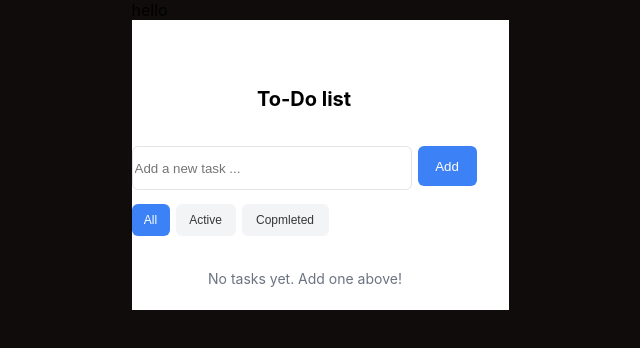
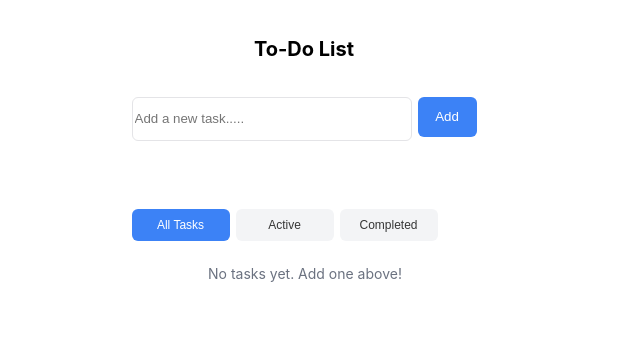
Before and after one commit to Bat-World/todoWithReact, a React (Create React App) app: page / in a window 1280 px wide. Shown: the top 348 px of the page, without its empty margins (320-960 px from the left). Built offline with nearby package versions, Linux system fonts and the light colour scheme.

Commit message:
addTaskFunction

```diff
--- a/src/App.css
+++ b/src/App.css
@@ -1,7 +1,7 @@
-body {
+/* body {
   padding: 0;
   margin: 0;
-  background-color: rgb(17, 12, 12);
+  background-color: rgb(255, 255, 255);
   display: flex;
   align-items: center;
   justify-content: center;
@@ -44,8 +44,10 @@ flex-direction: column;
 width: 280px;
 height: 40px;
 border-radius: 6px;
-border: 1px solid var(--border-border-border, #E4E4E7);
+border: 1px solid  #E4E4E7;
 }
+
+
 
 #addButton{
 width: 60px;
@@ -108,4 +110,115 @@ font-size: 14px;
 #lowerSection{
   width: 345px;
   height: 15px;
+} */
+
+
+body {
+  padding: 0;
+  margin: 0;
+  background-color: rgb(255, 255, 255);
+  display: flex;
+  align-items: center;
+  justify-content: center;
 }
+
+#container {
+  width: 377px;
+  height: 290px;
+  background-color: #fff;
+  display: flex;
+  justify-content: center;
+  flex-direction: column;
+}
+
+#upper-section {
+  width: 345px;
+  height: 187px;
+  display: flex;
+  flex-direction: column;
+  gap: 20px;
+}
+
+#title {
+  text-align: center;
+  font-size: 20px;
+  line-height: 28px;
+}
+
+#input-section {
+  display: flex;
+  flex-direction: row;
+  width: 345px;
+  height: 38px;
+  gap: 6px;
+}
+
+#input-box {
+  width: 280px;
+  height: 40px;
+  border-radius: 6px;
+  border: 1px solid #E4E4E7;
+}
+
+#add-button {
+  width: 60px;
+  height: 40px;
+  background-color: #3C82F6;
+  color: white;
+  border-radius: 6px;
+  border: none;
+}
+
+#task-states-section {
+  display: flex;
+  flex-direction: row;
+  width: 345px;
+  height: 42px;
+  gap: 6px;
+}
+
+#all-tasks-button {
+  width: 98px;
+  height: 32px;
+  border: none;
+  border-radius: 6px;
+  background-color: #3C82F6;
+  color: #fff;
+  font-size: 12px;
+}
+
+#active-tasks-button {
+  width: 98px;
+  height: 32px;
+  border: none;
+  border-radius: 6px;
+  background-color: #F3F4F6;
+  color: #363636;
+  font-size: 12px;
+}
+
+#completed-tasks-button {
+  width: 98px;
+  height: 32px;
+  border: none;
+  border-radius: 6px;
+  background-color: #F3F4F6;
+  color: #363636;
+  font-size: 12px;
+}
+
+#number-of-tasks-section {
+  width: 347px;
+  height: 17px;
+}
+
+#number-of-task {
+  text-align: center;
+  color: #6B7280;
+  font-size: 14px;
+}
+
+#lower-section {
+  width: 345px;
+  height: 15px;
+}
--- a/src/App.js
+++ b/src/App.js
@@ -1,38 +1,97 @@
-import "./App.css";
-import { v4 as uuidv4 } from "uuid";
-import React, { useState } from "react";
+// import "./App.css";
+// import { v4 as uuidv4 } from "uuid";
+// import React, { useState } from "react";
+
+// function App() {
+//   const [todo, setTodo] = useState([]);
+//   const [inputValue, setInputValue] = useState("");
+
+//   const handleInputChange = (event) => {
+// setInputValue(event.target.value);
+//   }
+
+//   const handleAddButton = () => {
+//     setTodo([...todo, inputValue]);
+//     setInputValue("");
+//   }
+
+//   return (
+//     <div className="App">
+//       <header className="App-header"></header>
+//       <div id="container">
+//         <div id="upperSection">
+//           <h1 id="title">To-Do list</h1>
+//           <div id="inputSection">
+//             <input id="inputBox" placeholder="Add a new task ..."  value={inputValue} onchange={handleInputChange}/>
+//             <button id="addButton" onClick={handleAddButton}>Add</button>
+//             {todo.map((todo) => {
+//                 return <div>{todo}</div>; })}
+//           </div>
+//           <div id="taskStatusSection">
+//             <button id="allTasksButton">All</button>
+//             <button id="activeTasksButton">Active</button>
+//             <button id="completedTasksButton">Completed</button>
+//           </div>
+//           <div id="numberOfTasksSection">
+//             <p id="numberOfTasksP">No tasks yet. Add one above!</p>
+//           </div>
+//         </div>
+
+//         <div id="lowerSection">
+//           <p>Powered By</p>
+//         </div>
+//       </div>
+//     </div>
+//   );
+// }
+
+// export default App;
+
+import React, { useState } from 'react';
+import './App.css';
 
 function App() {
-  const [todo, SetTodo] = useState([]);
-  const [inputValue, SetInputValue] = useState("");
+  const [todos, setTodos] = useState([]);
+  const [inputValue, setInputValue] = useState('');
 
   const handleInputChange = (event) => {
-console.log(event.target.value);
-  }
+    setInputValue(event.target.value);
+  };
+
+  const handleAddButtonClick = () => {
+    setTodos([...todos, inputValue]);
+    setInputValue('');
+  };
 
   return (
     <div className="App">
-      <header className="App-header">hello</header>
+      <header className="App-header"></header>
       <div id="container">
-        <div id="upperSection">
-          <h1 id="title">To-Do list</h1>
-          <div id="inputSection">
-            <input id="inputBox" placeholder="Add a new task ..."  value={inputValue} onchange={handleInputChange}/>
-            <button id="addButton">Add</button>
+        <div id="upper-section">
+          <h1 id="title">To-Do List</h1>
+          <div id="input-section">
+            <input
+              id="input-box"
+              placeholder="Add a new task....."
+              value={inputValue}
+              onChange={handleInputChange}
+            />
+            <button id="add-button" onClick={handleAddButtonClick}>
+              Add
+            </button>
           </div>
-          <div id="taskStatusSection">
-            <button id="allTasksButton">All</button>
-            <button id="activeTasksButton">Active</button>
-            <button id="completedTasksButton">Copmleted</button>
-          </div>
-          <div id="numberOfTasksSection">
-            <p id="numberOfTasksP">No tasks yet. Add one above!</p>
-          </div>
+          {todos.map((todo, index) => (
+            <div key={index}>{todo}</div>
+          ))}
         </div>
-
-        {/* <div id="lowerSection">
-          <p>Powered By</p>
-        </div> */}
+        <div id="task-states-section">
+          <button id="all-tasks-button">All Tasks</button>
+          <button id="active-tasks-button">Active</button>
+          <button id="completed-tasks-button">Completed</button>
+        </div>
+        <div id="number-of-tasks-section">
+          <p id="number-of-task">No tasks yet. Add one above!</p>
+        </div>
       </div>
     </div>
   );
```
